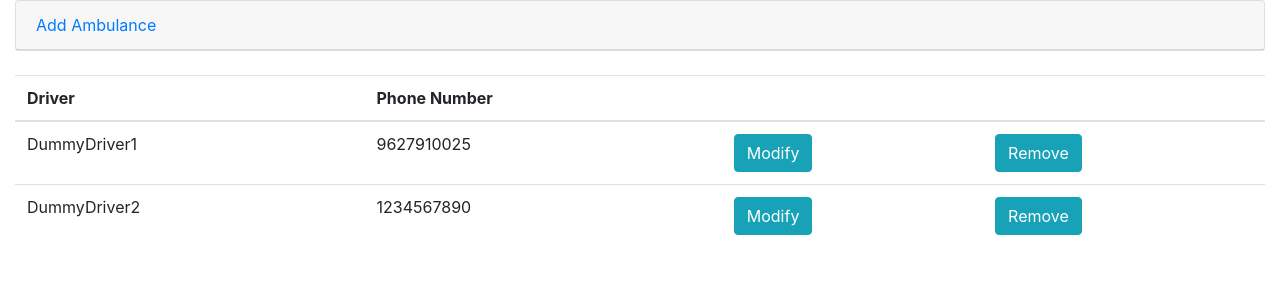
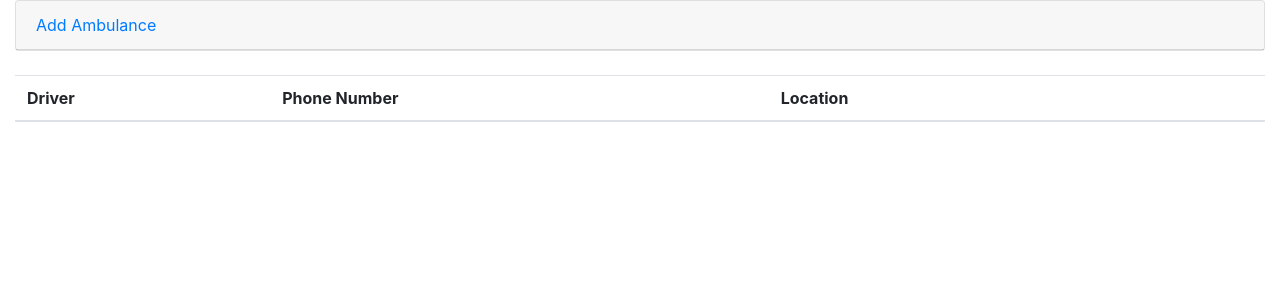
Before and after one commit to rishabhKalakoti/ez-ambulance, a Flask app: page /dashboard in a window 1280 px wide. Shown: the top 300 px of the page. Run offline with Flask 2, Linux system fonts and the light colour scheme; the visitor is signed in with stand-in values (Sample User, id 1); lists and menus that the app fills with data are empty; some libraries are stand-ins or nearby versions.

Commit message:
location added

```diff
--- a/TODO.txt
+++ b/TODO.txt
@@ -3,7 +3,6 @@
 - add oauth login for user
 - add phone login for user
 - send message to driver for booking
-- add owner (moderator) field to ambulances and change things accordingly
 - use google maps for location of user and ambulances
 - use google api to sort ambulances according to distance
 - transfer ambulances to database
--- a/server.py
+++ b/server.py
@@ -8,12 +8,12 @@
 
 User = namedtuple("User", "password booking")
 Moderator = namedtuple("Moderator","password")
-Ambulance = namedtuple("Ambulance","driver phone is_booked")
+Ambulance = namedtuple("Ambulance","driver phone location is_booked owner")
 users = defaultdict()
 moderators = defaultdict()
 ambulances = defaultdict()
 
-def addAmbulance(Driver, Phone):
+def addDummyAmbulance(Driver, Phone, Location, Owner):
 	ambulance_id = None
 	while True:
 		r = ''.join(
@@ -23,7 +23,10 @@
 		if(r not in ambulances):
 			ambulance_id = r
 			break
-	ambulances[r] = Ambulance(driver=Driver, phone=Phone,is_booked=False)
+	# for dummys
+	ambulances[r] = Ambulance(
+		driver=Driver, phone=Phone,is_booked=False, owner=Owner, location=Location)
+
 
 @app.route("/add", methods=["POST"])
 def add():
@@ -31,7 +34,20 @@
 		return render_template("login.html")
 	driver = request.form["driver"]
 	phone = request.form["phone"]
-	addAmbulance(driver,phone)
+	location = request.form["location"]
+	ambulance_id=None
+	while True:
+		r = ''.join(
+			[random.choice(string.ascii_letters + string.digits)
+			for n in range(10)]
+			)
+		if(r not in ambulances):
+			ambulance_id = r
+			break
+	# for dummys
+	owner = session.get("user_id")
+	ambulances[r] = Ambulance(
+		driver=driver, phone=phone,location=location, is_booked=False, owner=owner)
 	return redirect("/dashboard")
 
 @app.route("/remove/<amb_id>")
@@ -47,9 +63,10 @@
 		return render_template("login.html")
 	driver = request.form["driver"]
 	phone = request.form["phone"]
+	location = request.form["location"]
 	amb_id = request.form["amb_id"]
 	ambulances[amb_id] = ambulances[amb_id]._replace(
-		driver = driver, phone = phone)
+		driver = driver, phone = phone, location = location)
 	return redirect("/dashboard")
 
 @app.errorhandler(404)
@@ -88,8 +105,9 @@
 	if not (session.get("logged_in")=="mod"):
 		return render_template("login.html")
 	ambulances_data = [
-			(amb_id, amb_info.driver, amb_info.phone, amb_info.is_booked)
-			for amb_id, amb_info in ambulances.items()
+			(amb_id, amb_info.driver, amb_info.phone, amb_info.location,
+			amb_info.is_booked, amb_info.owner)
+			for amb_id, amb_info in ambulances.items() if amb_info.owner == session.get("user_id")
 		]
 	return render_template("dashboard.html", ambulances = ambulances_data)
 
@@ -118,7 +136,8 @@
 	if not (session.get("logged_in")=="user"):
 		return render_template("login.html")
 	free_ambulances = [
-			(amb_id, amb_info.driver, amb_info.phone, amb_info.is_booked)
+			(amb_id, amb_info.driver, amb_info.phone, amb_info.location,
+			 amb_info.is_booked, amb_info.owner)
 			for amb_id, amb_info in ambulances.items()
 		]
 	booking = users[session.get("user_id")].booking
@@ -140,10 +159,11 @@
 
 
 # dummy data
-moderators["rishabhkalakoti@gmail.com"]=Moderator(password = "letmepass")
-users["8440949302"]=User(password = "letmepass", booking=None)
-addAmbulance("DummyDriver1",9627910025)
-addAmbulance("DummyDriver2",1234567890)
+moderators["dummymod@gmail.com"]=Moderator(password = "letmepass")
+users["dummyuser@gmail.com"]=User(password = "letmepass", booking=None)
+addDummyAmbulance("DummyDriver1",9627910025,"Malaviya Nagar","dummymod@gmail.com")
+addDummyAmbulance("DummyDriver2",1234567890,"Malaviya Nagar","dummymod@gmail.com")
+addDummyAmbulance("DummyDriver3",1234567899,"Malaviya Nagar","dummymod1@gmail.com")
 
 
 app.secret_key = os.urandom(12)
--- a/templates/booking.html
+++ b/templates/booking.html
@@ -14,6 +14,7 @@
 			<div class="container-fluid">
 				Driver: {{ booking.driver }}<br>
 				Phone: {{ booking.phone }}<br>
+				Location: {{ booking.location }}<br>
 				<a href="/cancelBooking">Cancel Booking</a>
 			</div>
 			{% endif %}
@@ -23,14 +24,16 @@
 						<tr>
 							<th>Driver</th>
 							<th>Phone Number</th>
+							<th>Location</th>
 							<th></th>
 						</tr>
 					</thead>
 					<tbody>
-						{% for amb_id, driver, phone, is_booked in ambulances %}
+						{% for amb_id, driver, phone, location, is_booked, owner in ambulances %}
 						<tr>
 							<td>{{driver}}</td>
 							<td>{{phone}}</td>
+							<td>{{location}}</td>
 							{% if booking==None %}
 							<td><a href="/book/{{amb_id}}">Book</a></td>
 							{% endif %}
--- a/templates/dashboard.html
+++ b/templates/dashboard.html
@@ -29,6 +29,10 @@
 								<label for="pwd">Phone:</label>
 								<input type="phone" class="form-control" id="phone" name="phone" required>
 							</div>
+							<div class="form-group">
+									<label for="pwd">Location:</label>
+									<input type="location" class="form-control" id="location" name="location">
+								</div>
 							<button type="submit" class="btn btn-primary">Modify</button>
 						</form>
 					</div>
@@ -58,6 +62,10 @@
 										<label for="pwd">Phone:</label>
 										<input type="phone" class="form-control" id="phone" name="phone" required>
 									</div>
+									<div class="form-group">
+											<label for="pwd">Location:</label>
+											<input type="text" class="form-control" id="location" name="location">
+										</div>
 									<button type="submit" class="btn btn-primary">Add</button>
 								</form>
 						</div>
@@ -71,17 +79,20 @@
 						<tr>
 							<th>Driver</th>
 							<th>Phone Number</th>
+							<th>Location</th>
 							<th></th>
 							<th></th>
 						</tr>
 					</thead>
 					<tbody>
-						{% for amb_id, driver, phone, is_booked in ambulances %}
+						{% for amb_id, driver, phone, location, is_booked, owner in ambulances %}
 						<tr>
 							<td>{{driver}}</td>
 							<td>{{phone}}</td>
+							<td>{{location}}</td>
 							<td>
-								<button onclick="update_val('{{amb_id}}','{{driver}}','{{phone}}')"
+								<button onclick="update_val(
+									'{{amb_id}}','{{driver}}','{{phone}}','{{location}}')"
 									class="btn btn-info" class="btn btn-info btn-lg"
 								 data-toggle="modal" data-target="#myModal">Modify</button>
 								</td>
@@ -89,12 +100,12 @@
 						</tr>
 						{% endfor %}
 						<script>
-							function update_val(amb_id,driver,phone){
-								console.log("ran");
+							function update_val(amb_id,driver,phone,location){
 								var f = document.forms['modify'];
 								f.elements['amb_id'].value = amb_id;
 								f.elements['driver'].value = driver;
 								f.elements['phone'].value = phone;
+								f.elements['location'].value = location;
 							}
 						</script>
 					</tbody>
```
